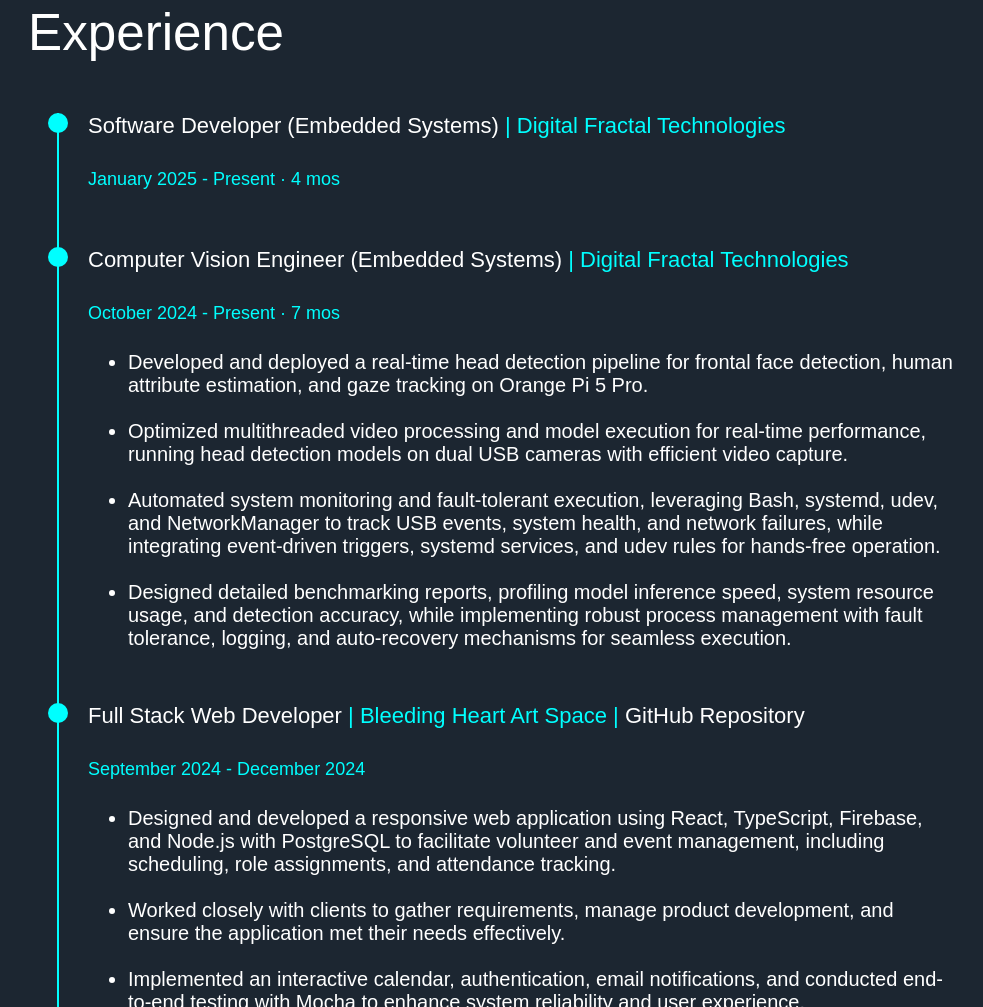
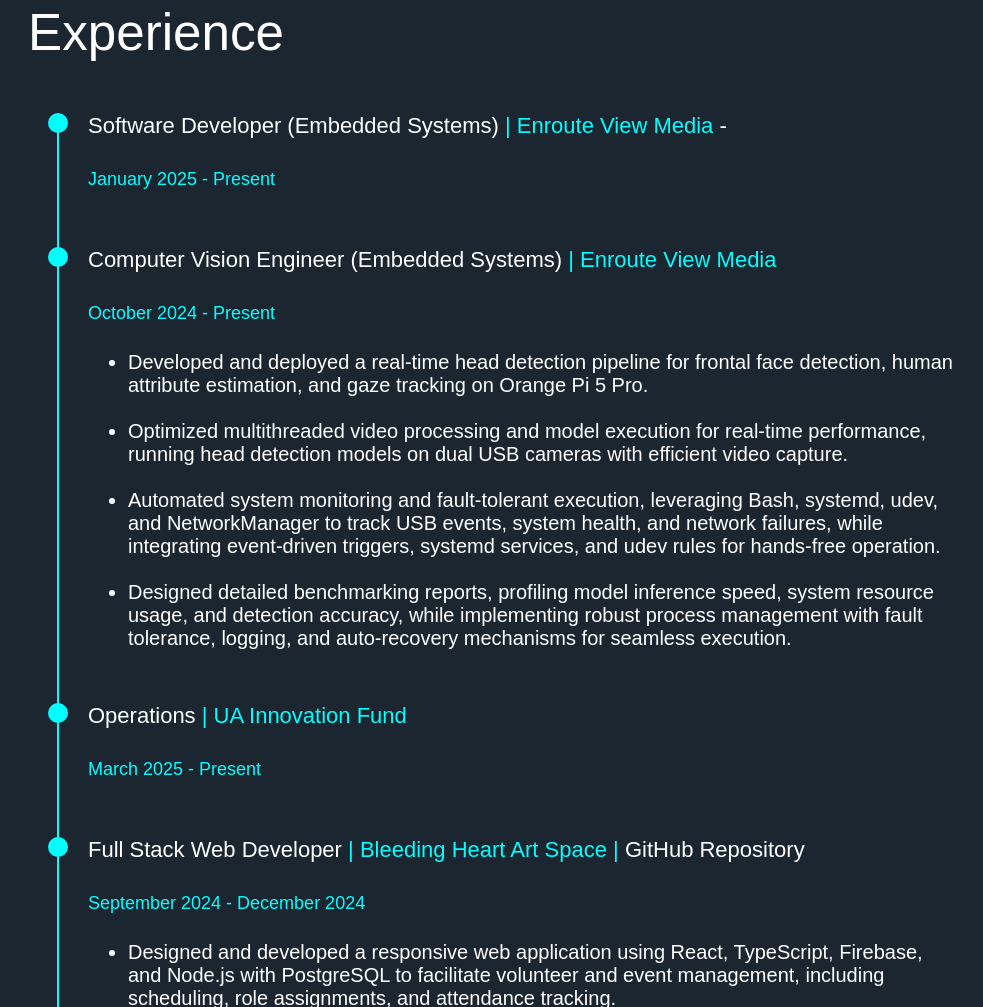
Before and after one commit to RJ-Gajjar/PortfolioWebsite, a plain HTML site: page index.html in a window 1280 px wide. Shown: the part 2070-3077 px from the top of the page, without its empty margins (90-1073 px from the left). Drawn offline with Linux system fonts and the light colour scheme.

Commit message:
Update index.html

```diff
--- a/index.html
+++ b/index.html
@@ -100,16 +100,19 @@
             <div class="timeline-block">
                 <ul class="timeline">
                     <li>
-                        <a>Software Developer (Embedded Systems)<span style="color: rgb(0, 255, 255);"> | <a target="_blank" href="https://www.digitalfractaltechnologies.com" style="color: rgb(0, 255, 255); text-decoration: none;">Digital Fractal Technologies</a></span><br><br><span class="timeline-date" style="color: rgb(0, 255, 255);">January 2025 - Present · 4 mos</span><br><br></a>
+                        <a>Software Developer (Embedded Systems)<span style="color: rgb(0, 255, 255);"> | <a target="_blank" href="https://www.enrouteviewmedia.com/" style="color: rgb(0, 255, 255); text-decoration: none;">Enroute View Media</a></span> - <br><br><span class="timeline-date" style="color: rgb(0, 255, 255);">January 2025 - Present</span><br><br></a>
                     </li>
                     <li>
-                        <a>Computer Vision Engineer (Embedded Systems)<span style="color: rgb(0, 255, 255);"> | <a target="_blank" href="https://www.digitalfractaltechnologies.com" style="color: rgb(0, 255, 255); text-decoration: none;">Digital Fractal Technologies</a></span><br><br><span class="timeline-date" style="color: rgb(0, 255, 255);">October 2024 - Present · 7 mos</span><br><br></a>
+                        <a>Computer Vision Engineer (Embedded Systems)<span style="color: rgb(0, 255, 255);"> | <a target="_blank" href="https://www.enrouteviewmedia.com/" style="color: rgb(0, 255, 255); text-decoration: none;">Enroute View Media</a></span><br><br><span class="timeline-date" style="color: rgb(0, 255, 255);">October 2024 - Present</span><br><br></a>
                         <ul>
                             <li class="adjustable-font">Developed and deployed a real-time head detection pipeline for frontal face detection, human attribute estimation, and gaze tracking on Orange Pi 5 Pro.<br><br></li>
                             <li class="adjustable-font">Optimized multithreaded video processing and model execution for real-time performance, running head detection models on dual USB cameras with efficient video capture.<br><br></li>
                             <li class="adjustable-font">Automated system monitoring and fault-tolerant execution, leveraging Bash, systemd, udev, and NetworkManager to track USB events, system health, and network failures, while integrating event-driven triggers, systemd services, and udev rules for hands-free operation.<br><br></li>
                             <li class="adjustable-font">Designed detailed benchmarking reports, profiling model inference speed, system resource usage, and detection accuracy, while implementing robust process management with fault tolerance, logging, and auto-recovery mechanisms for seamless execution.<br><br></li>
-                        </ul>
+                         </ul>
+                    </li>
+                    <li>
+                        <a>Operations<span style="color: rgb(0, 255, 255);"> | <a target="_blank" href="https://uafund.ca/" style="color: rgb(0, 255, 255); text-decoration: none;">UA Innovation Fund</a></span><br><br><span class="timeline-date" style="color: rgb(0, 255, 255);">March 2025 - Present</span><br><br></a>
                     </li>
                     <li>
                         <a>Full Stack Web Developer<span style="color: rgb(0, 255, 255);"> | <a target="_blank" href="https://bleedingheartart.space/" style="color: rgb(0, 255, 255); text-decoration: none;">Bleeding Heart Art Space</a> <span style="color: rgb(0, 255, 255);"> | <a target="_blank" href="https://github.com/UAlberta-CMPUT401/f24project-Bleeding-Heart-Art-Space" style="color: rgb(255, 255, 255); text-decoration: none;">GitHub Repository</a> </span><br><br><span class="timeline-date" style="color: rgb(0, 255, 255);">September 2024 - December 2024</span><br><br></a>
```
